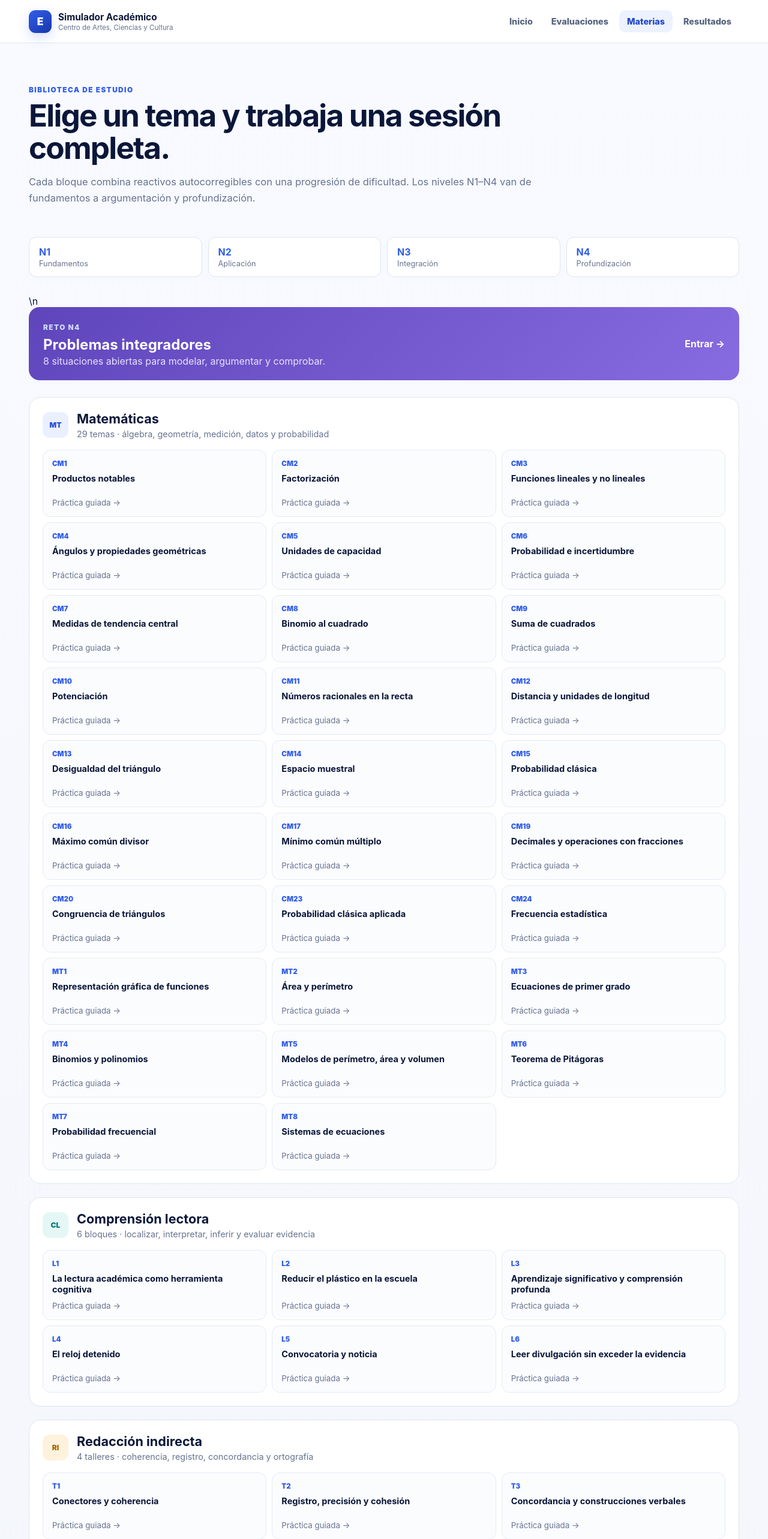
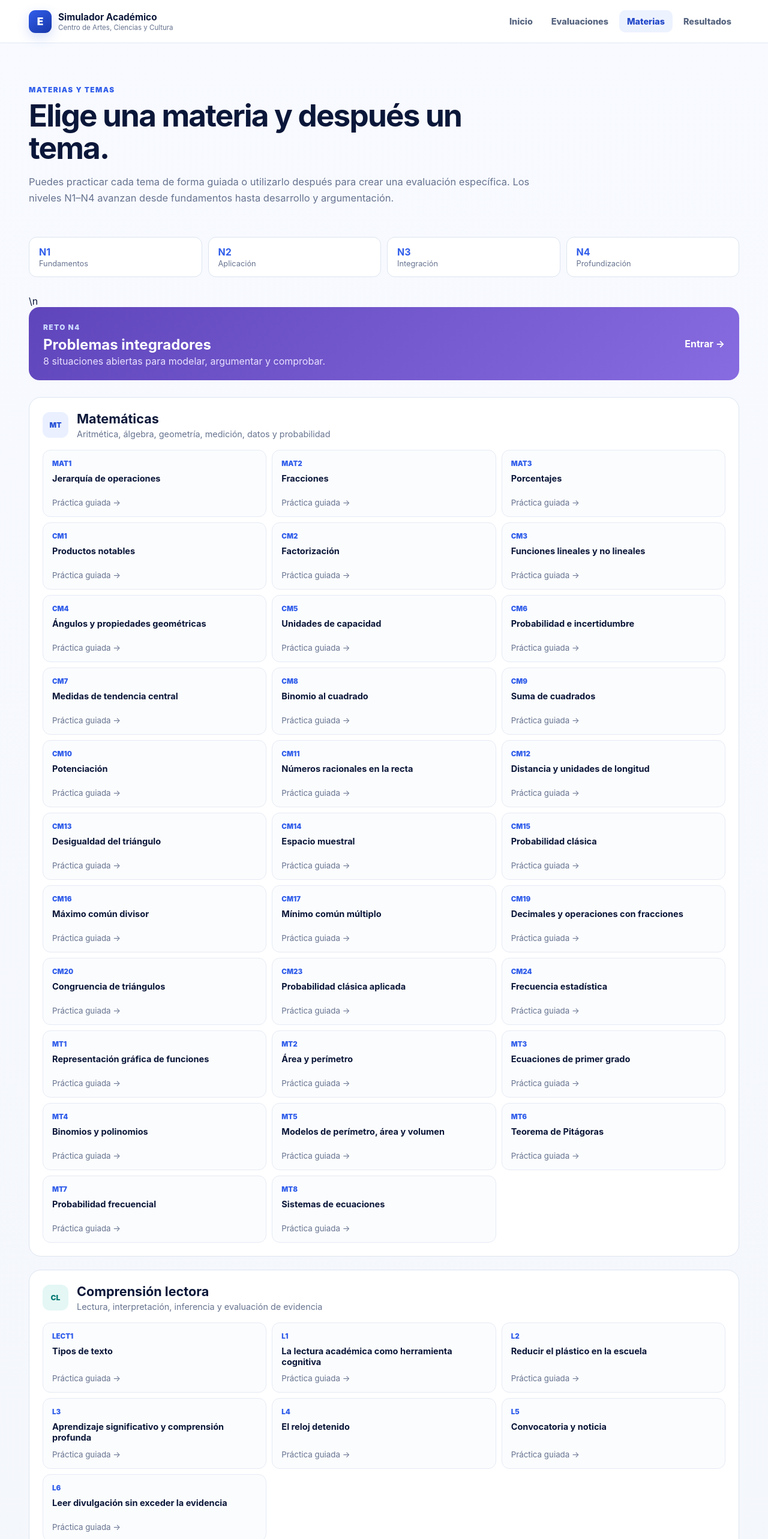
Before and after one commit to ah8345443-netizen/centro-artes-ciencias-cultura, a Next.js app in the folder exani-app/: page /practica in a window 1280 px wide. Shown: the top 2566 px of the page at 60% size. Built offline with nearby package versions, Linux system fonts and the light colour scheme.

Commit message:
Simulator: organize all old and new topics by subject

```diff
--- a/exani-app/app/practica/page.tsx
+++ b/exani-app/app/practica/page.tsx
@@ -1,17 +1,17 @@
 import PortalNav from "../../components/portal-nav";
 
 const groups = [
-  {key:"MT",title:"Matemáticas",description:"29 temas · álgebra, geometría, medición, datos y probabilidad",className:"math",topics:[
+  {key:"MT",title:"Matemáticas",description:"Aritmética, álgebra, geometría, medición, datos y probabilidad",className:"math",topics:[["MAT1","Jerarquía de operaciones"],["MAT2","Fracciones"],["MAT3","Porcentajes"],
     ["CM1","Productos notables"],["CM2","Factorización"],["CM3","Funciones lineales y no lineales"],["CM4","Ángulos y propiedades geométricas"],["CM5","Unidades de capacidad"],["CM6","Probabilidad e incertidumbre"],["CM7","Medidas de tendencia central"],["CM8","Binomio al cuadrado"],["CM9","Suma de cuadrados"],["CM10","Potenciación"],["CM11","Números racionales en la recta"],["CM12","Distancia y unidades de longitud"],["CM13","Desigualdad del triángulo"],["CM14","Espacio muestral"],["CM15","Probabilidad clásica"],["CM16","Máximo común divisor"],["CM17","Mínimo común múltiplo"],["CM19","Decimales y operaciones con fracciones"],["CM20","Congruencia de triángulos"],["CM23","Probabilidad clásica aplicada"],["CM24","Frecuencia estadística"],["MT1","Representación gráfica de funciones"],["MT2","Área y perímetro"],["MT3","Ecuaciones de primer grado"],["MT4","Binomios y polinomios"],["MT5","Modelos de perímetro, área y volumen"],["MT6","Teorema de Pitágoras"],["MT7","Probabilidad frecuencial"],["MT8","Sistemas de ecuaciones"]
   ]},
-  {key:"CL",title:"Comprensión lectora",description:"6 bloques · localizar, interpretar, inferir y evaluar evidencia",className:"reading",topics:[["L1","La lectura académica como herramienta cognitiva"],["L2","Reducir el plástico en la escuela"],["L3","Aprendizaje significativo y comprensión profunda"],["L4","El reloj detenido"],["L5","Convocatoria y noticia"],["L6","Leer divulgación sin exceder la evidencia"]]},
-  {key:"RI",title:"Redacción indirecta",description:"4 talleres · coherencia, registro, concordancia y ortografía",className:"writing",topics:[["T1","Conectores y coherencia"],["T2","Registro, precisión y cohesión"],["T3","Concordancia y construcciones verbales"],["T4","Ortografía, acentuación y puntuación"]]},
+  {key:"CL",title:"Comprensión lectora",description:"Lectura, interpretación, inferencia y evaluación de evidencia",className:"reading",topics:[["LECT1","Tipos de texto"],["L1","La lectura académica como herramienta cognitiva"],["L2","Reducir el plástico en la escuela"],["L3","Aprendizaje significativo y comprensión profunda"],["L4","El reloj detenido"],["L5","Convocatoria y noticia"],["L6","Leer divulgación sin exceder la evidencia"]]},
+  {key:"RI",title:"Redacción y lenguaje",description:"Coherencia, registro, conectores, concordancia y ortografía",className:"writing",topics:[["RED1","Conectores"],["T1","Conectores y coherencia"],["T2","Registro, precisión y cohesión"],["T3","Concordancia y construcciones verbales"],["T4","Ortografía, acentuación y puntuación"]]},
   {key:"CI",title:"Pensamiento científico",description:"3 bloques · variables, control, evidencia y conclusiones",className:"science",topics:[["C1","Preguntas, hipótesis y variables"],["C2","Diseño experimental y control"],["C3","Datos, evidencia y conclusiones"]]}
 ];
 
 export default function PracticaPage(){
   return <main className="app-bg"><PortalNav/><div className="app-shell">
-    <section className="page-heading"><span className="eyebrow">Biblioteca de estudio</span><h1>Elige un tema y trabaja una sesión completa.</h1><p>Cada bloque combina reactivos autocorregibles con una progresión de dificultad. Los niveles N1–N4 van de fundamentos a argumentación y profundización.</p></section>
+    <section className="page-heading"><span className="eyebrow">Materias y temas</span><h1>Elige una materia y después un tema.</h1><p>Puedes practicar cada tema de forma guiada o utilizarlo después para crear una evaluación específica. Los niveles N1–N4 avanzan desde fundamentos hasta desarrollo y argumentación.</p></section>
     <section className="level-strip"><div><strong>N1</strong><span>Fundamentos</span></div><div><strong>N2</strong><span>Aplicación</span></div><div><strong>N3</strong><span>Integración</span></div><div><strong>N4</strong><span>Profundización</span></div></section>\n    <a className="integrative-banner" href="/integradores"><div><span className="eyebrow light">Reto N4</span><h2>Problemas integradores</h2><p>8 situaciones abiertas para modelar, argumentar y comprobar.</p></div><strong>Entrar →</strong></a>
     <div className="curriculum-groups">
       {groups.map(g=><section className="curriculum-group" key={g.key}>
```
